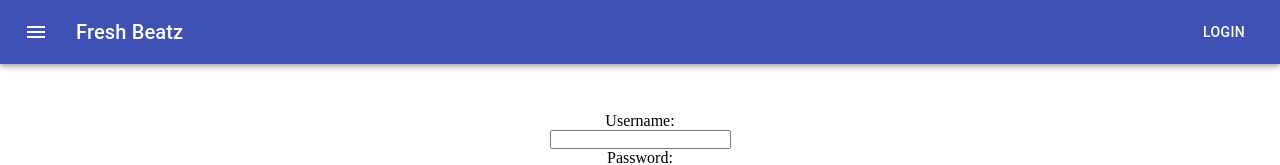
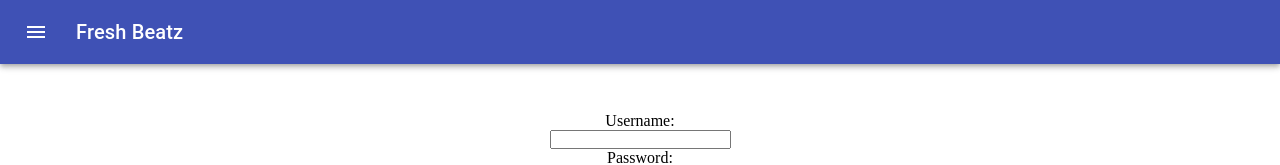
Before and after one commit to DavidAndreww/411_week3_musicApp, a React (Create React App) app: page / in a window 1280 px wide. Shown: the top 165 px of the page. Built offline with nearby package versions, Linux system fonts and the light colour scheme.

Commit message:
loginpage functionality is working

```diff
--- a/src/components/App.js
+++ b/src/components/App.js
@@ -15,7 +15,7 @@ class App extends React.Component {
     return (
       <div className="main">
         <NavBar onLoginChange={this.onLoginChange} loggedInState={this.state.loggedIn}/>
-        {this.state.loggedIn ? <p>Dashboard</p> : <LoginPage />}
+        {this.state.loggedIn ? <p>Dashboard</p> : <LoginPage onLoginChange={this.onLoginChange}/>}
       </div>
 
     );
--- a/src/components/LoginPage.js
+++ b/src/components/LoginPage.js
@@ -1,7 +1,7 @@
 import React from "react";
 import { Button } from "@material-ui/core";
 
-const LoginPage = () => {
+const LoginPage = ( { onLoginChange } ) => {
   return (
       <form className="login-page">
       <label>Username:</label>
@@ -12,7 +12,7 @@ const LoginPage = () => {
       <br />
       <input name="password" />
       <br />
-      <Button color="primary" variant="contained">
+      <Button color="primary" variant="contained" onClick={() => onLoginChange()}>
         Login
       </Button>
     </form>
--- a/src/components/NavBar.js
+++ b/src/components/NavBar.js
@@ -32,7 +32,7 @@ const NavBar = ({ onLoginChange, loggedInState }) => {
           <Typography variant="h6" className={classes.title}>
             Fresh Beatz
           </Typography>
-          <Button onClick={() => onLoginChange()} color="inherit">{ loggedInState ? 'Logout' : 'Login' }</Button>
+          <Button onClick={() => onLoginChange()} color="inherit">{ loggedInState ? 'Logout' : '' }</Button>
         </Toolbar>
       </AppBar>
     </div>
```
